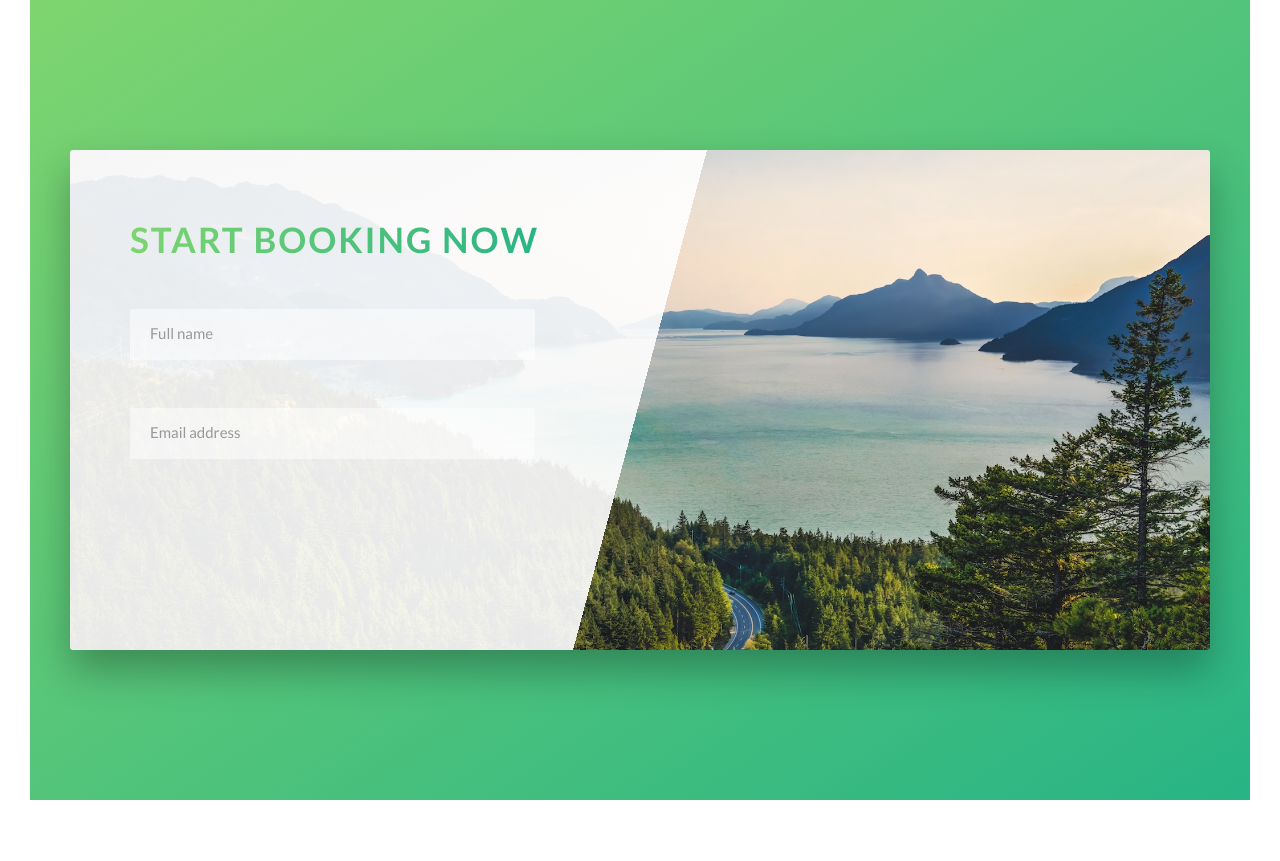
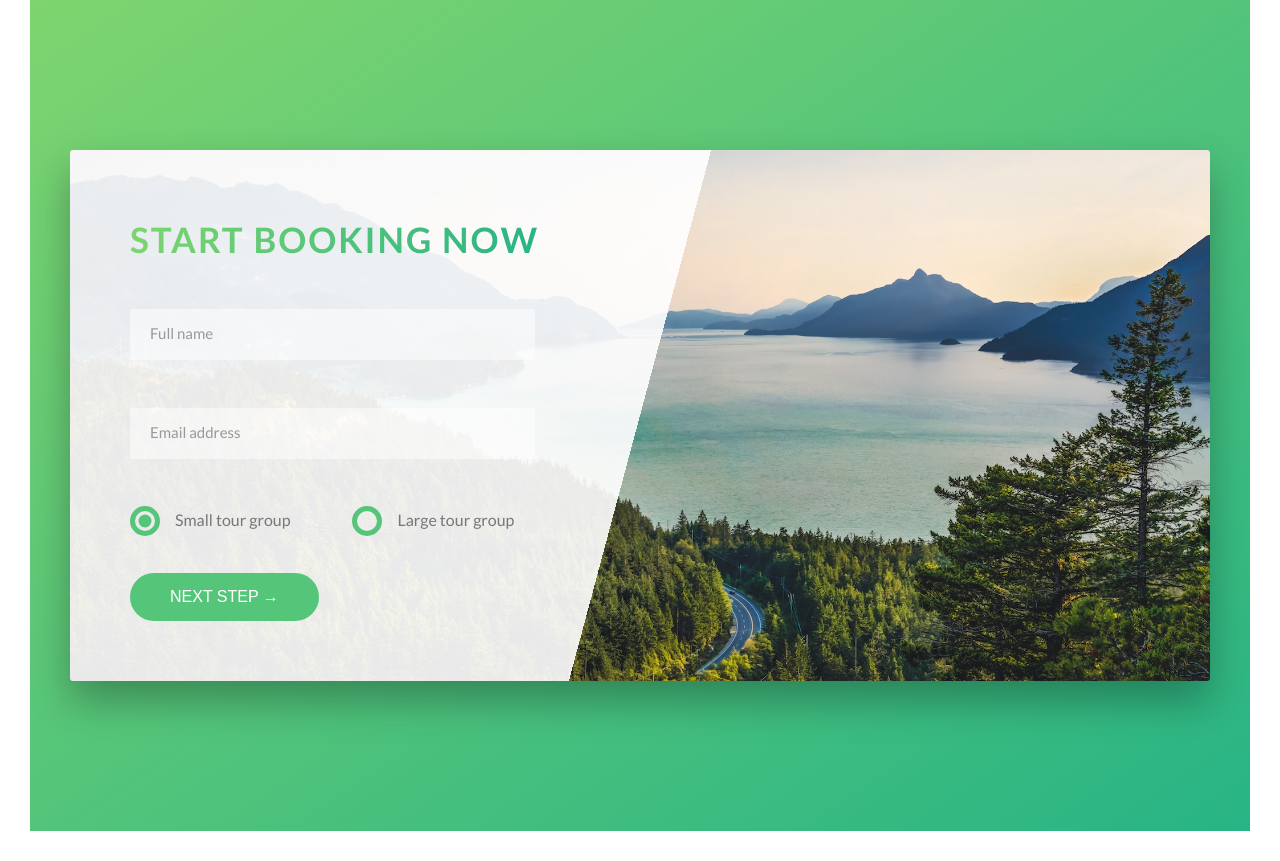
Before and after one commit to ccquach/advanced-css-and-sass-course, a PHP site: page / in a window 1280 px wide. Shown: the part 4570-5431 px from the top of the page. Before the commit the page ends 5370 px from the top, so only its background shows below. Run offline with PHP 8.4, Linux system fonts and the light colour scheme.

Commit message:
Natours - add custom radio buttons and submit button to booking form

```diff
--- a/Natours/css/style.css
+++ b/Natours/css/style.css
@@ -90,22 +90,22 @@ body {
     margin-bottom: 3rem; }
 
 .u-center-text {
-  text-align: center; }
+  text-align: center !important; }
 
 .u-margin-bottom-small {
-  margin-bottom: 1.5rem; }
+  margin-bottom: 1.5rem !important; }
 
 .u-margin-bottom-medium {
-  margin-bottom: 4rem; }
+  margin-bottom: 4rem !important; }
 
 .u-margin-bottom-big {
-  margin-bottom: 8rem; }
+  margin-bottom: 8rem !important; }
 
 .u-margin-top-big {
-  margin-top: 8rem; }
+  margin-top: 8rem !important; }
 
 .u-margin-top-huge {
-  margin-top: 10rem; }
+  margin-top: 10rem !important; }
 
 .bg-video {
   position: absolute;
@@ -121,7 +121,7 @@ body {
     width: 100%;
     object-fit: cover; }
 
-.btn:link, .btn:visited {
+.btn, .btn:link, .btn:visited {
   font-size: 1.6rem;
   text-transform: uppercase;
   text-decoration: none;
@@ -129,7 +129,9 @@ body {
   padding: 1.5rem 4rem;
   border-radius: 10rem;
   transition: transform 0.2s;
-  position: relative; }
+  position: relative;
+  border: none;
+  cursor: pointer; }
 
 .btn::after {
   content: '';
@@ -150,7 +152,8 @@ body {
     transform: scaleX(1.4) scaleY(1.6);
     opacity: 0; }
 
-.btn:active {
+.btn:active, .btn:focus {
+  outline: none;
   transform: translateY(-1px);
   box-shadow: 0 0.5rem 1rem rgba(0, 0, 0, 0.15); }
 
@@ -340,7 +343,8 @@ body {
   border: none;
   border-bottom: 3px solid transparent;
   width: 90%;
-  display: block; }
+  display: block;
+  transition: all 0.3s; }
   .form__input:focus {
     outline: none;
     box-shadow: 0 1rem 2rem rgba(0, 0, 0, 0.1);
@@ -362,6 +366,45 @@ body {
   opacity: 0;
   visibility: hidden;
   transform: translateY(-4rem); }
+
+.form__radio-group {
+  width: 49%;
+  display: inline-block; }
+
+.form__radio-input {
+  display: none; }
+
+.form__radio-label {
+  font-size: 1.6rem;
+  cursor: pointer;
+  position: relative;
+  padding-left: 4.5rem; }
+
+.form__radio-button {
+  height: 3rem;
+  width: 3rem;
+  border: 5px solid #55c57a;
+  border-radius: 50%;
+  display: inline-block;
+  position: absolute;
+  top: -0.4rem;
+  left: 0; }
+  .form__radio-button::after {
+    content: '';
+    display: block;
+    background-color: #55c57a;
+    height: 1.3rem;
+    width: 1.3rem;
+    border-radius: 50%;
+    position: absolute;
+    top: 50%;
+    left: 50%;
+    transform: translate(-50%, -50%);
+    opacity: 0;
+    transition: opacity 0.2s; }
+
+.form__radio-input:checked ~ .form__radio-label .form__radio-button::after {
+  opacity: 1; }
 
 .story {
   width: 75%;
@@ -489,8 +532,7 @@ body {
   background-image: linear-gradient(105deg, rgba(255, 255, 255, 0.9) 0%, rgba(255, 255, 255, 0.9) 50%, transparent 50%), url("../img/nat-10.jpg");
   background-size: cover;
   border-radius: 3px;
-  box-shadow: 0 2rem 4rem rgba(0, 0, 0, 0.3);
-  height: 50rem; }
+  box-shadow: 0 2rem 4rem rgba(0, 0, 0, 0.3); }
   .book__form {
     width: 50%;
     padding: 6rem; }
--- a/Natours/index.html
+++ b/Natours/index.html
@@ -272,6 +272,25 @@
                 <input type="email" id="email" class="form__input" placeholder="Email address" required>
                 <label for="email" class="form__label">Email address</label>
               </div>
+              <div class="form__group u-margin-bottom-medium">
+                <div class="form__radio-group">
+                  <input type="radio" class="form__radio-input" id="small" name="size" checked>
+                  <label for="small" class="form__radio-label">
+                    <span class="form__radio-button"></span>
+                    Small tour group
+                  </label>
+                </div>
+                <div class="form__radio-group">
+                  <input type="radio" class="form__radio-input" id="large" name="size">
+                  <label for="large" class="form__radio-label">
+                    <span class="form__radio-button"></span>
+                    Large tour group
+                  </label>
+                </div>
+              </div>
+              <div class="form__group">
+                <button type="submit" class="btn btn--green">Next step &rarr;</button>
+              </div>
             </form>
           </div>
         </div>
--- a/Natours/sass/base/_utilities.scss
+++ b/Natours/sass/base/_utilities.scss
@@ -1,20 +1,20 @@
 .u-center-text {
-  text-align: center;
+  text-align: center !important;
 }
 
 .u-margin-bottom-small {
-  margin-bottom: 1.5rem;
+  margin-bottom: 1.5rem !important;
 }
 .u-margin-bottom-medium {
-  margin-bottom: 4rem;
+  margin-bottom: 4rem !important;
 }
 .u-margin-bottom-big {
-  margin-bottom: 8rem;
+  margin-bottom: 8rem !important;
 }
 
 .u-margin-top-big {
-  margin-top: 8rem;
+  margin-top: 8rem !important;
 }
 .u-margin-top-huge {
-  margin-top: 10rem;
+  margin-top: 10rem !important;
 }
--- a/Natours/sass/components/_button.scss
+++ b/Natours/sass/components/_button.scss
@@ -1,4 +1,5 @@
 .btn {
+  &,
   &:link,
   &:visited {
     font-size: $default-font-size;
@@ -9,6 +10,10 @@
     border-radius: 10rem;
     transition: transform 0.2s;
     position: relative;
+
+    // Change for <button> element
+    border: none;
+    cursor: pointer;
   }
 
   &::after {
@@ -34,7 +39,9 @@
     }
   }
 
-  &:active {
+  &:active,
+  &:focus {
+    outline: none;
     transform: translateY(-1px);
     box-shadow: $box-shadow-light-near;
   }
--- a/Natours/sass/components/_form.scss
+++ b/Natours/sass/components/_form.scss
@@ -16,6 +16,7 @@
     border-bottom: 3px solid transparent;
     width: 90%;
     display: block;
+    transition: all 0.3s;
 
     &:focus {
       outline: none;
@@ -46,4 +47,50 @@
     visibility: hidden;
     transform: translateY(-4rem);
   }
+
+  &__radio-group {
+    width: 49%;
+    display: inline-block;
+  }
+
+  &__radio-input {
+    display: none;
+  }
+
+  &__radio-label {
+    font-size: $default-font-size;
+    cursor: pointer;
+    position: relative;
+    padding-left: 4.5rem;
+  }
+
+  &__radio-button {
+    height: 3rem;
+    width: 3rem;
+    border: 5px solid $color-primary;
+    border-radius: 50%;
+    display: inline-block;
+    position: absolute;
+    top: -0.4rem;
+    left: 0;
+
+    &::after {
+      content: '';
+      display: block;
+      background-color: $color-primary;
+      height: 1.3rem;
+      width: 1.3rem;
+      border-radius: 50%;
+      position: absolute;
+      top: 50%;
+      left: 50%;
+      transform: translate(-50%, -50%);
+      opacity: 0;
+      transition: opacity 0.2s;
+    }
+  }
+
+  &__radio-input:checked ~ &__radio-label &__radio-button::after {
+    opacity: 1;
+  }
 }
--- a/Natours/sass/pages/_home.scss
+++ b/Natours/sass/pages/_home.scss
@@ -51,7 +51,6 @@
   background-size: cover;
   border-radius: $default-border-radius;
   box-shadow: $box-shadow-medium-far;
-  height: 50rem;
   &__form {
     width: 50%;
     padding: 6rem;
```
